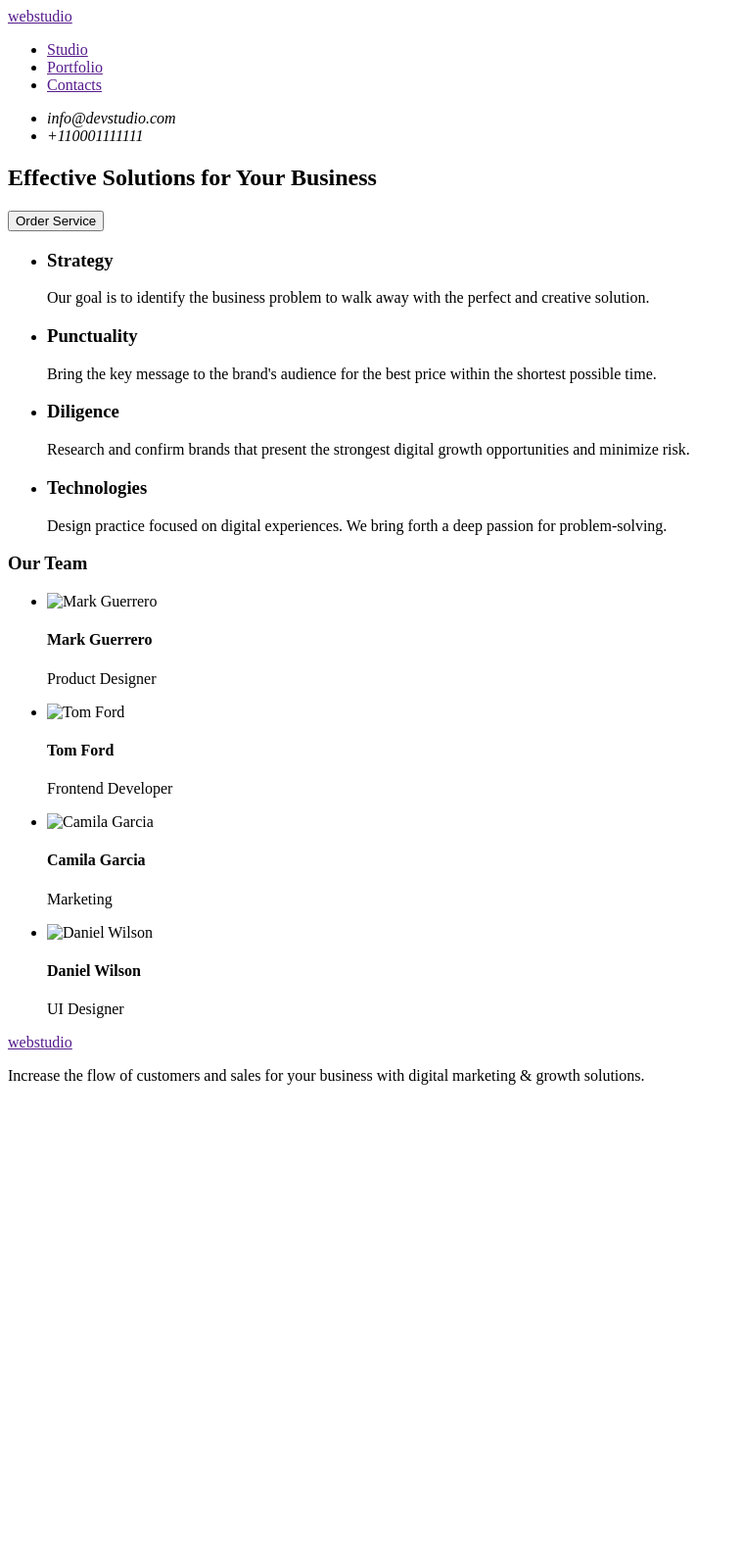
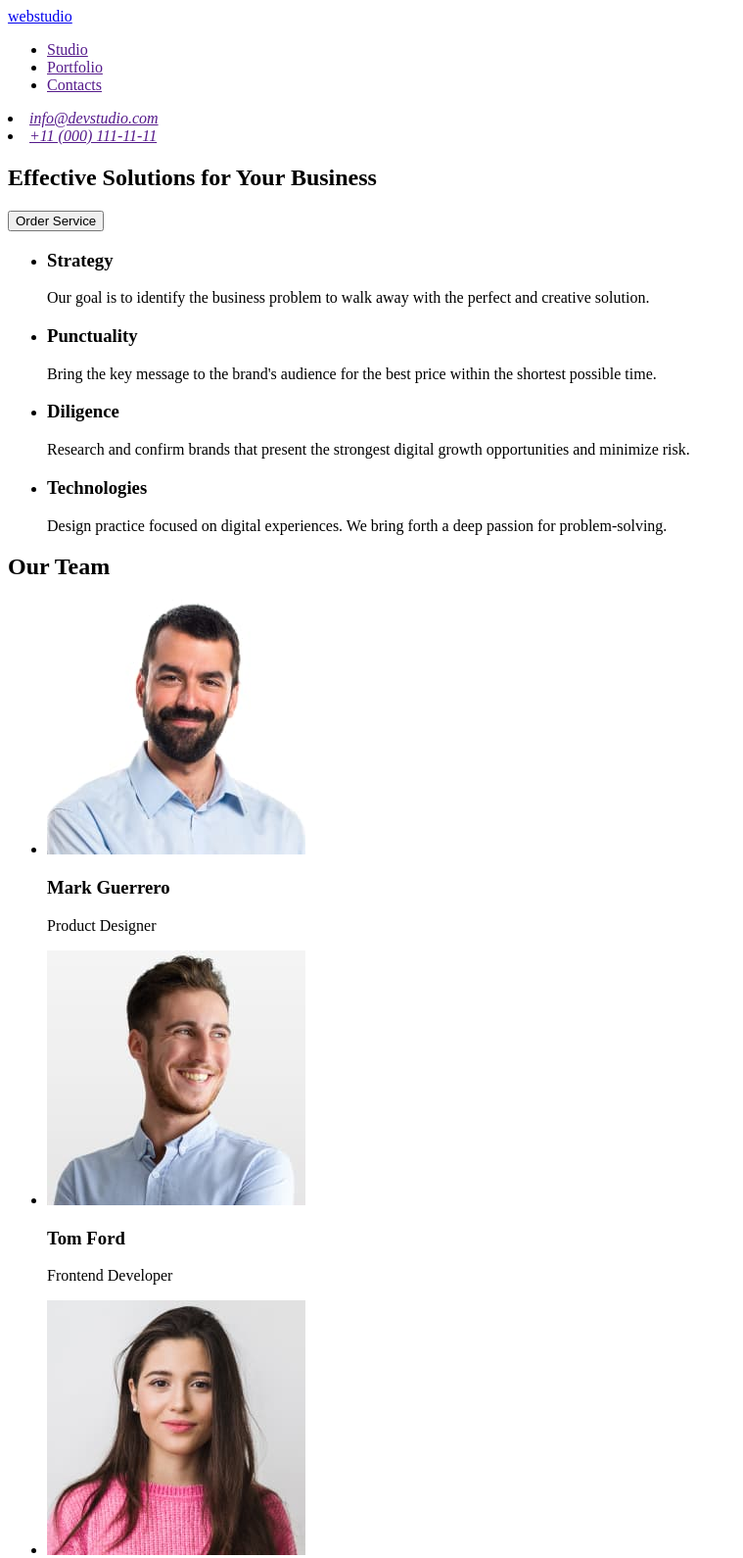
Before and after one commit to Ann-teres/goit-markup-hw-01, a plain HTML site: page index.html in a window 1280 px wide. Shown: the top 1590 px of the page at 98% size, without its empty margins (0-759 px from the left). Before the commit the page ends 1123 px from the top, so only its background shows below. Drawn offline with Linux system fonts and the light colour scheme.

Commit message:
index.html file

```diff
--- a/index.html
+++ b/index.html
@@ -10,27 +10,23 @@
 <body>
     <header>
         <nav>
-            <a href="">webstudio</a>
+            <a href="./index.html">webstudio</a>
             <ul>
                 <li><a href="">Studio</a></li>
                 <li><a href="">Portfolio</a></li>
                 <li><a href="">Contacts</a></li>
             </ul>
-            <ul>
-                <li>
-                    <address>info@devstudio.com</address>
-                </li>
-                <li>
-                    <address>+110001111111</address>
-                </li>
-            </ul>
+            <address>
+                <li><a href="">info@devstudio.com</a></li>
+                <li><a href="">+11 (000) 111-11-11</a></li>
+            </address>
         </nav>
     </header>
     <main>
         <section>
             <h1>Effective Solutions
                 for Your Business</h1>
-            <button>Order Service</button>
+            <button type="button">Order Service</button>
         </section>
         <section>
             <ul>
@@ -56,30 +52,29 @@
                 </li>
             </ul>
         </section>
-        <section>
-            <h3>Our Team</h3>
+            <h2>Our Team</h2>
             <ul>
-                <li><img src="./images/img-1n.jpg" alt="Mark Guerrero" width="264" height="260">
-                    <h4>Mark Guerrero</h4>
+                <li><img src="./images/img-n.jpg" alt="Mark Guerrero" width="264" height="260">
+                    <h3>Mark Guerrero</h3>
                     <p>Product Designer</p>
                 </li>
-                <li><img src="./images/img-2n.jpg" alt="Tom Ford" width="264" height="260">
-                    <h4>Tom Ford</h4>
+                <li><img src="./images/img-1.jpg" alt="Tom Ford" width="264" height="260">
+                    <h3>Tom Ford</h3>
                     <p>Frontend Developer</p>
                 </li>
-                <li><img src="./images/img-3n.jpg" alt="Camila Garcia" width="264" height="260">
-                    <h4>Camila Garcia</h4>
+                <li><img src="./images/img-2.jpg" alt="Camila Garcia" width="264" height="260">
+                    <h3>Camila Garcia</h3>
                     <p>Marketing</p>
                 </li>
-                <li><img src="./images/img-4n.jpg" alt="Daniel Wilson" width="264" height="260">
-                    <h4>Daniel Wilson</h4>
+                <li><img src="./images/img-3.jpg" alt="Daniel Wilson" width="264" height="260">
+                    <h3>Daniel Wilson</h3>
                     <p>UI Designer</p>
                 </li>
             </ul>
         </section>
     </main>
     <footer>
-        <a href="">webstudio</a>
+        <a href="./index.html">webstudio</a>
         <p>Increase the flow of customers and sales for your business with digital marketing & growth solutions.</p>
     </footer>
 </body>
```
Also changed, not shown: images/img (1).png (added), images/img (2).png (added), images/img (3).png (added), images/img-1.jpg (added), images/img-2.jpg (added), images/img-3.jpg (added), images/img-n.jpg (added), images/img.png (added), 1 other file.
